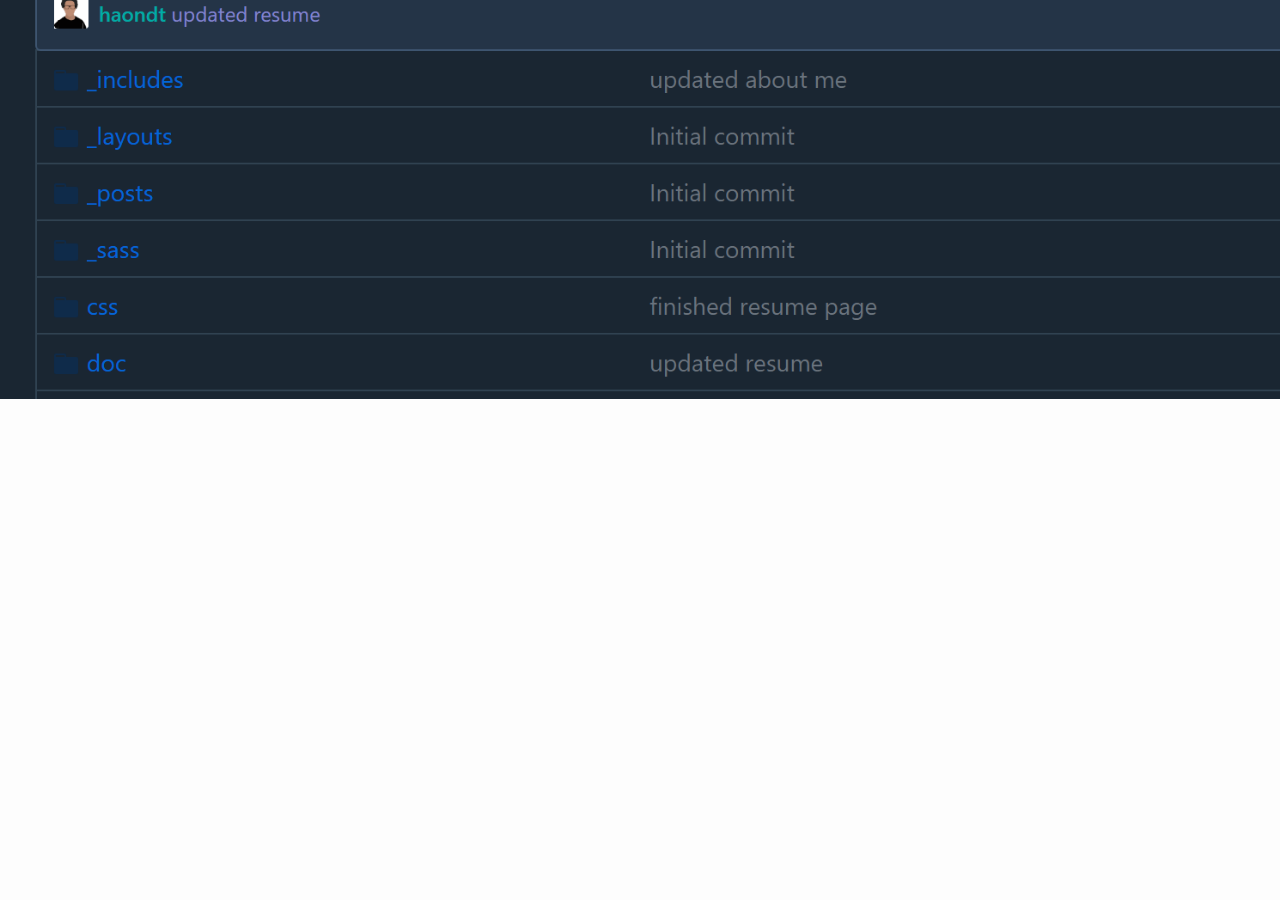
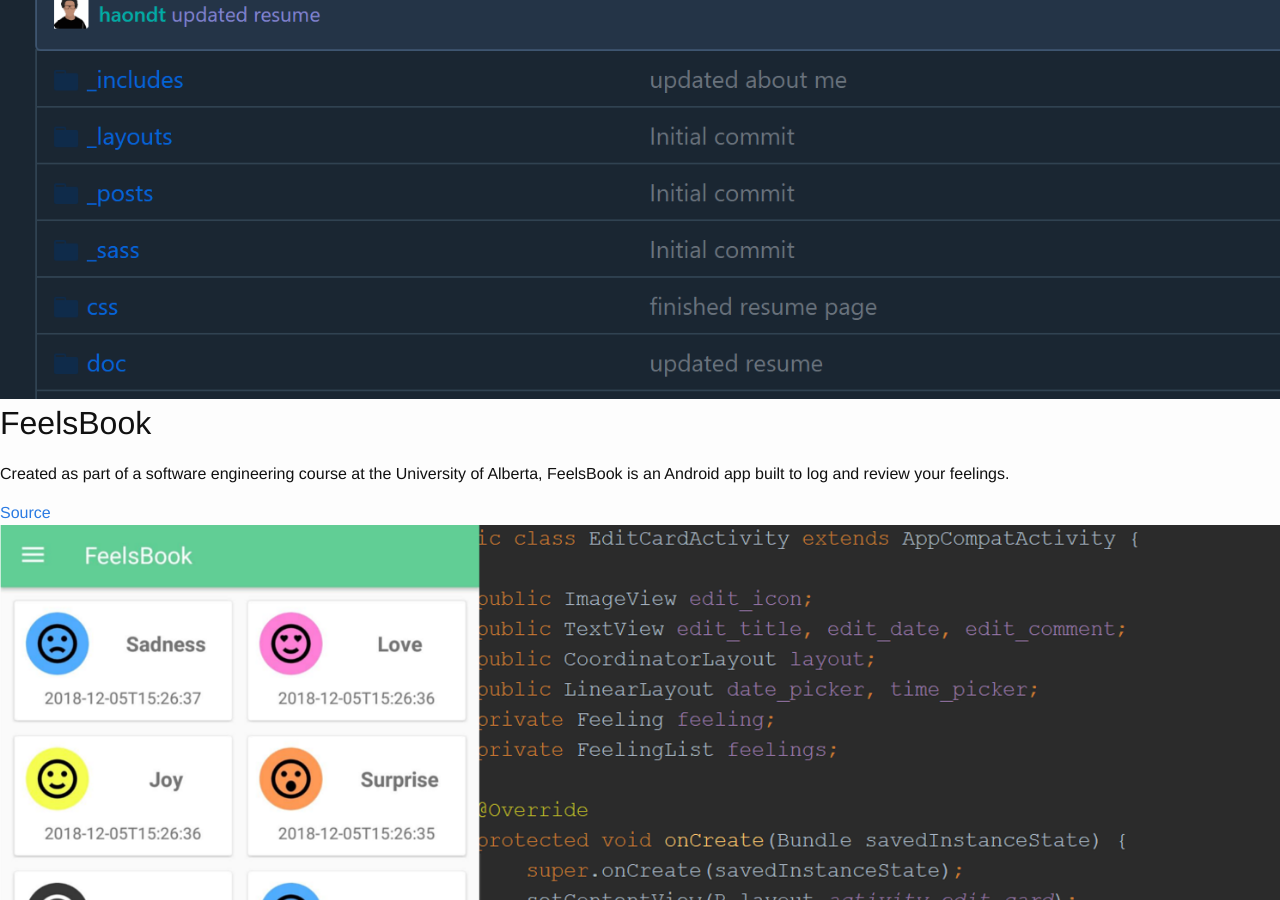
Before and after one commit to haondt/haondt.github.io, a Jekyll site: the page pages/projects/projects.html, which Jekyll copies as it is, in a window 1280 px wide and 900 px high, scrolled down 725 px. Built offline with Jekyll 4.4.1, drawn with Linux system fonts in a browser that asks for light colours; before the commit the page ends 1124 px from its top, so only the background shows below that.

Commit message:
added feelsbook project

```diff
--- a/css/main.css
+++ b/css/main.css
@@ -158,7 +158,7 @@
 	width: 90%;
 	margin-left: 5%;
 	margin-right: 5%;
-	margin-bottom: 16px;
+	margin-bottom: 5%;
 	border-width: 1px;
 	border-style: solid;
 	border-color: rgb(111, 64, 183);
--- a/pages/projects/projects.html
+++ b/pages/projects/projects.html
@@ -14,7 +14,8 @@
 			</ul>
 		</div>
 	</head>
-	<body><div class="projectContent">
+	<body>
+		<div class="projectContent">
 			<div class="smallContent">
 				<h1>This site</h1>
 				<p>This is a static site, written in HTML/CSS and hosted on GitHub Pages.
@@ -24,5 +25,16 @@
 			<div class="smallContent">
 				<img class="projPic" src="./website.png"/>
 			</div>
-	</div></body>
+		</div>
+		<div class="projectContent">
+			<div class="smallContent">
+				<h1>FeelsBook</h1>
+				<p>Created as part of a software engineering course at the University of Alberta, FeelsBook is an Android app built to log and review your feelings.</p>
+				<a href="https://github.com/haondt/burghard-FeelsBook">Source</a>
+			</div>
+			<div class="smallContent">
+				<img class="projPic" src="./feelsbook.png"/>
+			</div>
+		</div>
+	</body>
 </html>
```
Also changed, not shown: pages/projects/feelsbook.png (added). Lines whose indentation alone changed are shown as unchanged.
